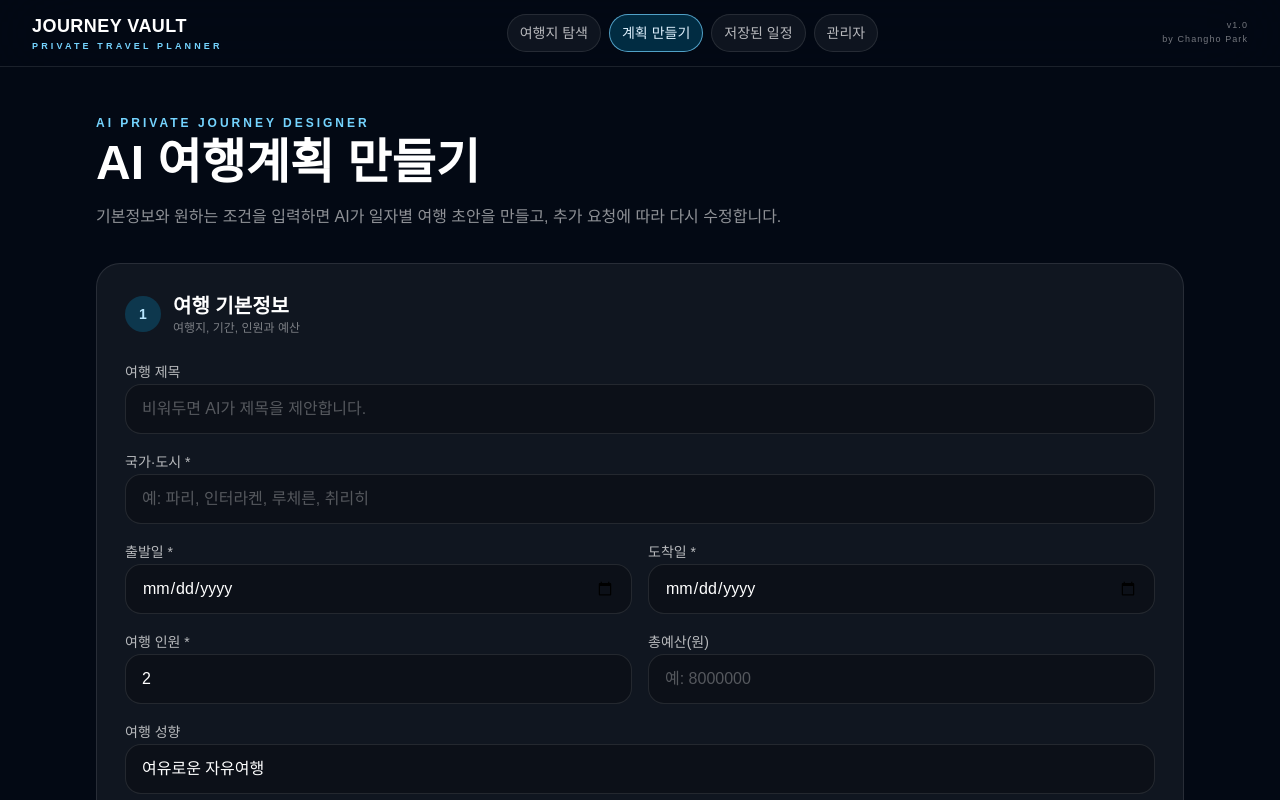
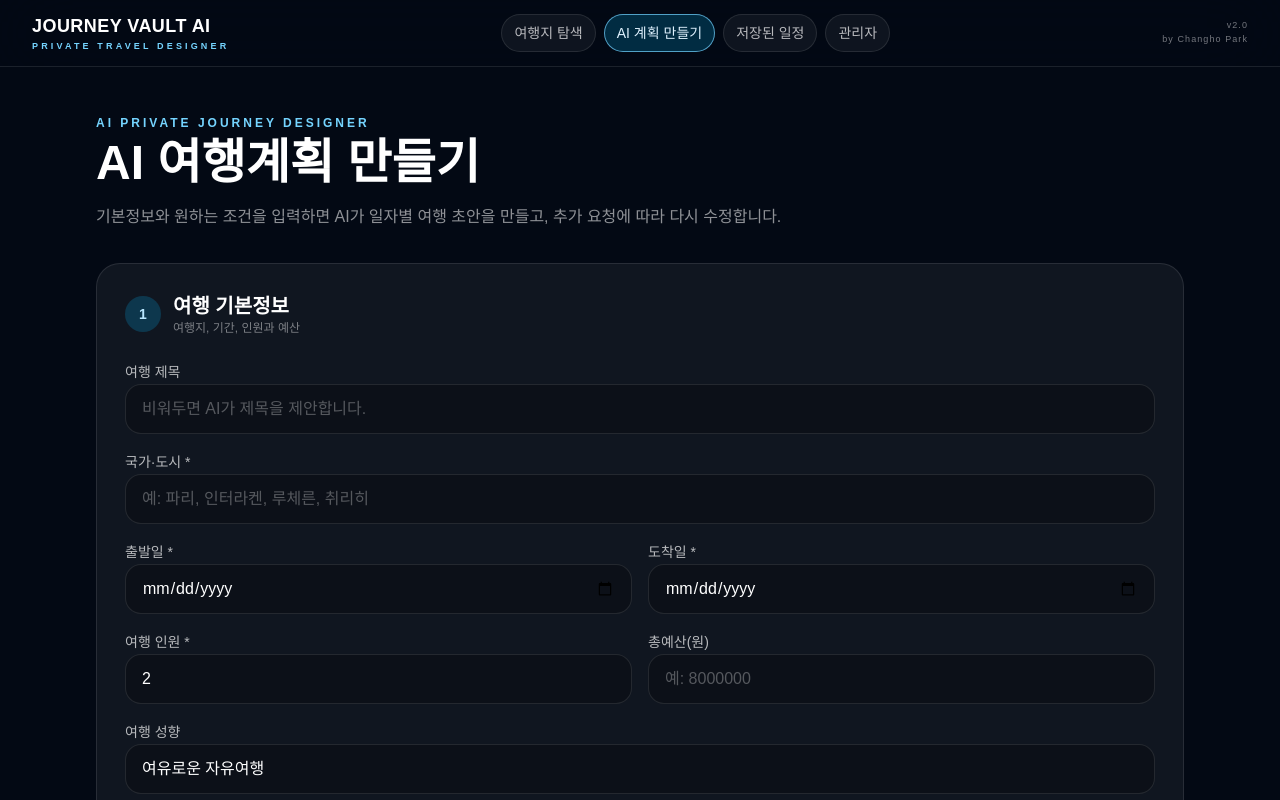
Before and after one commit to namrkorea/Repository-name-journey-vault, a Next.js app: page /planner in a window 1280 px wide. Shown: the top 800 px of the page. Built offline with nearby package versions, Linux system fonts and the light colour scheme.

Commit message:
feat: label AI planner in navigation

```diff
--- a/components/AppHeader.tsx
+++ b/components/AppHeader.tsx
@@ -5,7 +5,7 @@ import { usePathname } from "next/navigation";
 
 const navigation = [
   { href: "/", label: "여행지 탐색" },
-  { href: "/planner", label: "계획 만들기" },
+  { href: "/planner", label: "AI 계획 만들기" },
   { href: "/plans", label: "저장된 일정" },
   { href: "/admin", label: "관리자" },
 ];
@@ -18,10 +18,10 @@ export default function AppHeader() {
       <div className="mx-auto flex max-w-7xl flex-wrap items-center justify-between gap-3">
         <Link href="/" className="shrink-0" aria-label="Journey Vault 홈">
           <p className="text-base font-black tracking-wide text-white md:text-lg">
-            JOURNEY VAULT
+            JOURNEY VAULT AI
           </p>
           <p className="text-[8px] font-semibold tracking-[0.35em] text-sky-300 md:text-[9px]">
-            PRIVATE TRAVEL PLANNER
+            PRIVATE TRAVEL DESIGNER
           </p>
         </Link>
 
@@ -52,7 +52,7 @@ export default function AppHeader() {
         </nav>
 
         <div className="order-2 text-right text-[9px] tracking-[0.12em] text-white/45 md:order-3">
-          <p>v1.0</p>
+          <p>v2.0</p>
           <p>by Changho Park</p>
         </div>
       </div>
```
